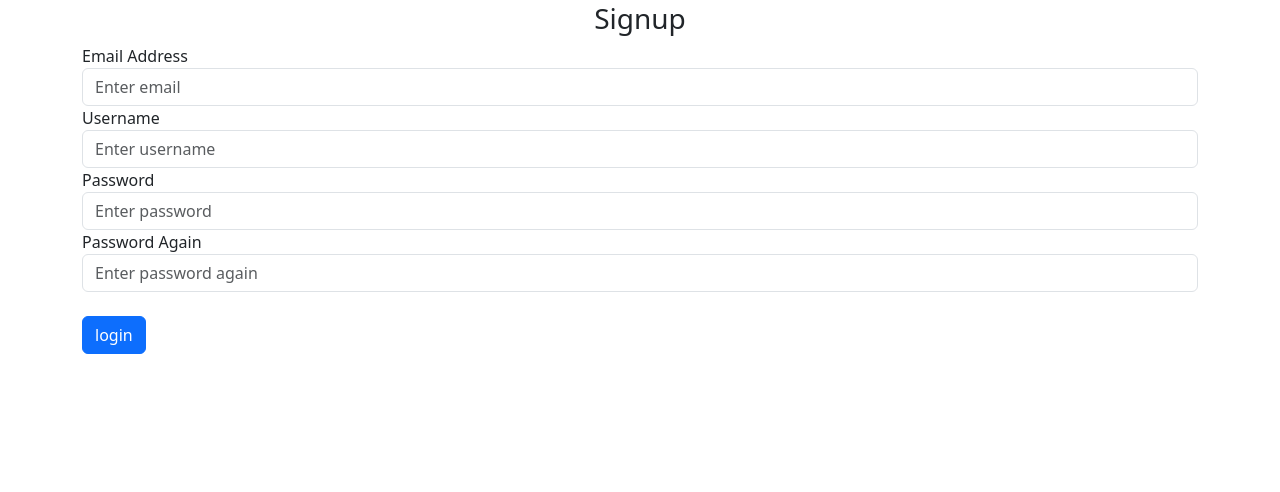
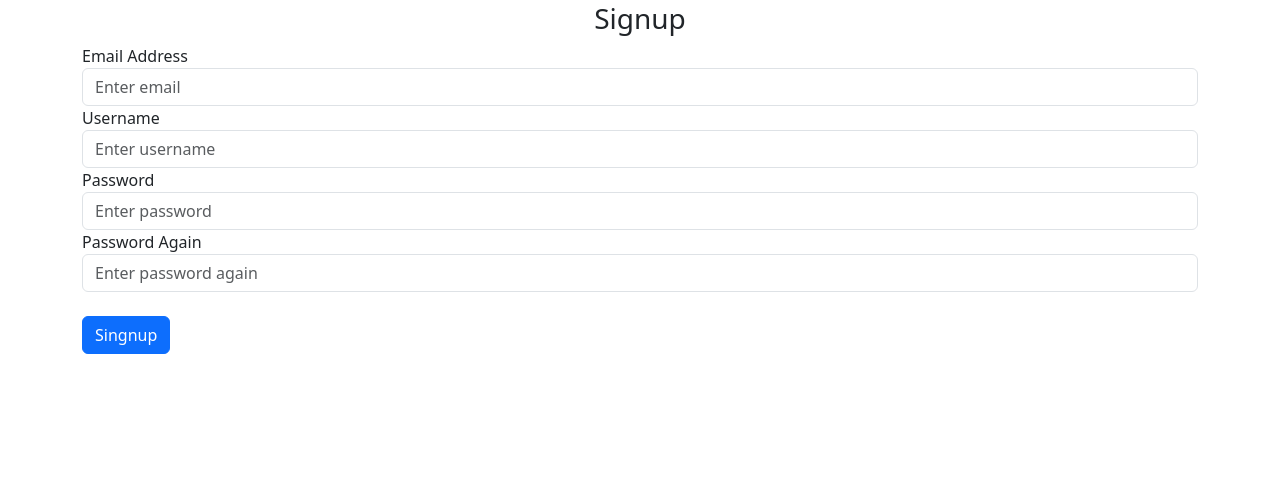
Before and after one commit to thaparojanthapa1-eng/Flask-blog-style-website, a Flask app: page /signup in a window 1280 px wide. Shown: the part 79-571 px from the top of the page. Run offline with Flask 3, Linux system fonts and the light colour scheme.

Commit message:
Small changes

```diff
--- a/website/templates/signup.html
+++ b/website/templates/signup.html
@@ -13,7 +13,7 @@
             <label for="password2">Password Again</label>
             <input type="password2" id="password2" name="password2" class="form-control" placeholder="Enter password again"/>
         <br/>
-        <button class="btn btn-primary" type="submit">login</button>
+        <button class="btn btn-primary" type="submit">Singnup</button>
         </div>
     </form>
 {% endblock %}
```
